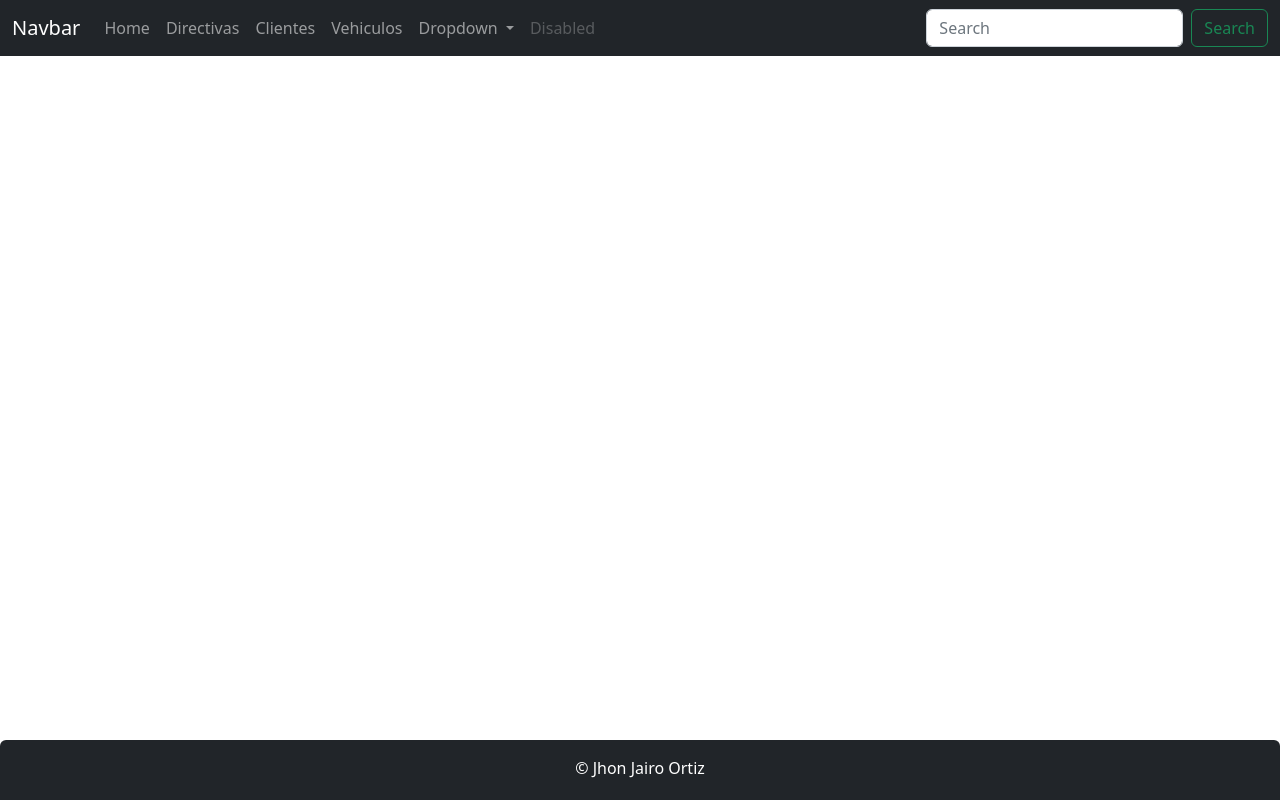
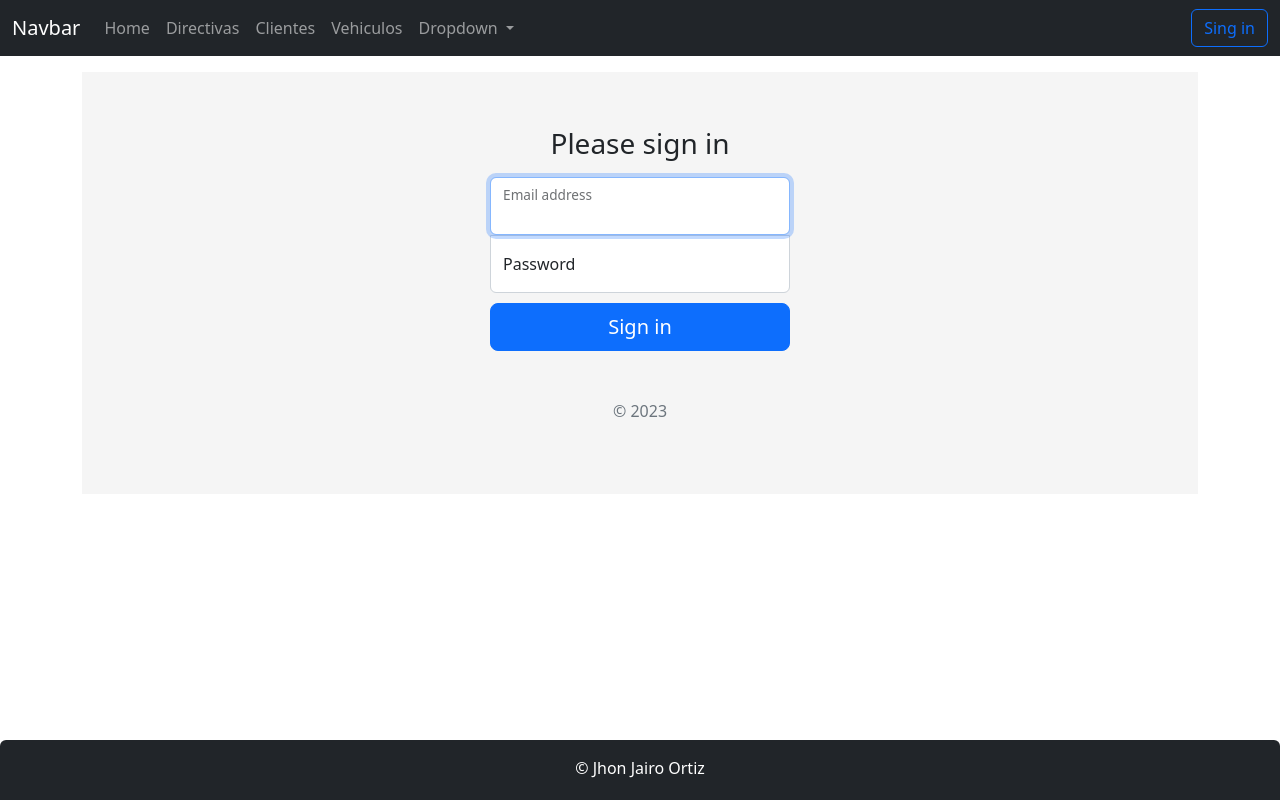
Before and after one commit to jjortiz016/front_clientes_Angular, an Angular app: page /login in a window 1280 px wide. Before the commit this address led to /. Built offline with nearby package versions, Linux system fonts and the light colour scheme.

Commit message:
Se creo el componente login, formulario login copiado de bootstrar, modificado, se modifico el header para agregar el boton del sigin.

```diff
--- a/src/app/header/header.component.html
+++ b/src/app/header/header.component.html
@@ -31,14 +31,12 @@
             <li><a class="dropdown-item" href="#">Something else here</a></li>
           </ul>
         </li>
-        <li class="nav-item">
-          <a class="nav-link disabled">Disabled</a>
-        </li>
+
       </ul>
-      <form class="d-flex" role="search">
-        <input class="form-control me-2" type="search" placeholder="Search" aria-label="Search">
-        <button class="btn btn-outline-success" type="submit">Search</button>
-      </form>
+      <ul class="navbar-nav navbar-right">
+        <li><a  routerLink="/login" class="btn btn-outline-primary">Sing in</a></li>
+
+      </ul>
     </div>
   </div>
 </nav>
--- /dev/null
+++ b/src/app/usuarios/login.component.css
@@ -0,0 +1,34 @@
+html,
+body {
+  height: 100%;
+}
+
+body {
+  display: flex;
+  align-items: center;
+  padding-top: 40px;
+  padding-bottom: 40px;
+  background-color: #f5f5f5;
+
+}
+
+.form-signin {
+  max-width: 330px;
+  padding: 15px;
+}
+
+.form-signin .form-floating:focus-within {
+  z-index: 2;
+}
+
+.form-signin input[type="email"] {
+  margin-bottom: -1px;
+  border-bottom-right-radius: 0;
+  border-bottom-left-radius: 0;
+}
+
+.form-signin input[type="password"] {
+  margin-bottom: 10px;
+  border-top-left-radius: 0;
+  border-top-right-radius: 0;
+}
--- /dev/null
+++ b/src/app/usuarios/login.component.html
@@ -0,0 +1,105 @@
+<!doctype html>
+<html lang="en">
+  <head>
+    <meta charset="utf-8">
+    <meta name="viewport" content="width=device-width, initial-scale=1">
+    <meta name="description" content="">
+    <meta name="author" content="Mark Otto, Jacob Thornton, and Bootstrap contributors">
+    <meta name="generator" content="Hugo 0.104.2">
+    <title>Signin Template · Bootstrap v5.2</title>
+
+    <link rel="canonical" href="https://getbootstrap.com/docs/5.2/examples/sign-in/">
+
+
+
+
+
+<!-- <link href="../assets/dist/css/bootstrap.min.css" rel="stylesheet"> -->
+
+    <style>
+      .bd-placeholder-img {
+        font-size: 1.125rem;
+        text-anchor: middle;
+        -webkit-user-select: none;
+        -moz-user-select: none;
+        user-select: none;
+      }
+
+      @media (min-width: 768px) {
+        .bd-placeholder-img-lg {
+          font-size: 3.5rem;
+        }
+      }
+
+      .b-example-divider {
+        height: 3rem;
+        background-color: rgba(0, 0, 0, .1);
+        border: solid rgba(0, 0, 0, .15);
+        border-width: 1px 0;
+        box-shadow: inset 0 .5em 1.5em rgba(0, 0, 0, .1), inset 0 .125em .5em rgba(0, 0, 0, .15);
+      }
+
+      .b-example-vr {
+        flex-shrink: 0;
+        width: 1.5rem;
+        height: 100vh;
+      }
+
+      .bi {
+        vertical-align: -.125em;
+        fill: currentColor;
+      }
+
+      .nav-scroller {
+        position: relative;
+        z-index: 2;
+        height: 2.75rem;
+        overflow-y: hidden;
+      }
+
+      .nav-scroller .nav {
+        display: flex;
+        flex-wrap: nowrap;
+        padding-bottom: 1rem;
+        margin-top: -1px;
+        overflow-x: auto;
+        text-align: center;
+        white-space: nowrap;
+        -webkit-overflow-scrolling: touch;
+      }
+    </style>
+
+
+    <!-- Custom styles for this template -->
+    <!-- <link href="login.component.css" rel="stylesheet"> -->
+  </head>
+  <body class="text-center">
+
+
+
+<main class="form-signin w-100 m-auto">
+  <form method="post">
+    <!-- <img class="mb-4" src="../assets/brand/bootstrap-logo.svg" alt="" width="72" height="57"> -->
+    <h1 class="h3 mb-3 fw-normal">{{titulo}}</h1>
+
+    <div class="form-floating">
+      <input type="text" class="form-control" name="username" id="username" placeholder="Username" autofocus required>
+      <label for="floatingInput">Email address</label>
+    </div>
+    <div class="form-floating">
+      <input type="password" class="form-control" name="password" id="password" placeholder="Password" required>
+      <label for="floatingPassword">Password</label>
+    </div>
+
+    <!-- <div class="checkbox mb-3">
+      <label>
+        <input type="checkbox" value="remember-me"> Remember me
+      </label>
+    </div> -->
+    <button class="w-100 btn btn-lg btn-primary" type="submit" value="Login" >Sign in</button>
+    <p class="mt-5 mb-3 text-muted">&copy; 2023</p>
+  </form>
+</main>
+
+</body>
+</html>
--- /dev/null
+++ b/src/app/usuarios/login.component.ts
@@ -0,0 +1,20 @@
+import { Component, OnInit } from '@angular/core';
+
+@Component({
+  selector: 'app-login',
+  templateUrl: './login.component.html',
+  styleUrls: ['./login.component.css']
+
+})
+export class LoginComponent implements OnInit {
+
+  titulo:string= "Please sign in";
+
+  constructor(){
+
+  }
+  ngOnInit(): void {
+
+  }
+
+}
```
Also changed, not shown: src/app/app.module.ts (+5 -2 lines).
